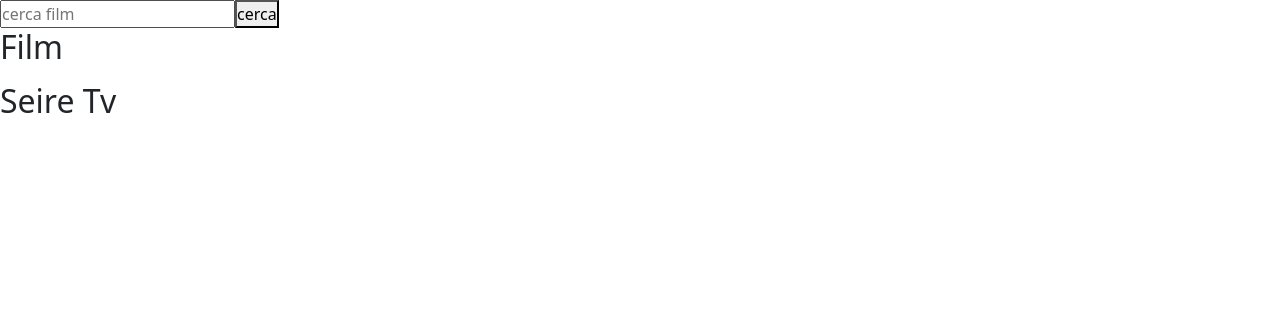
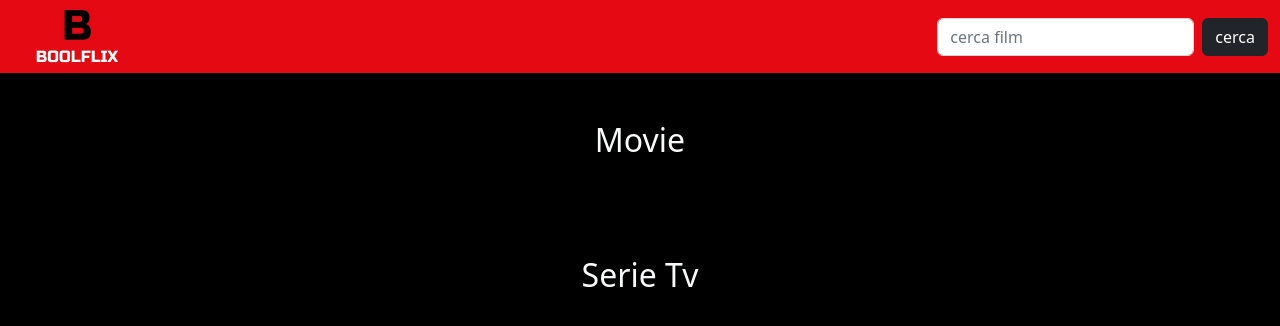
Before and after one commit to tinotringali/vuejs-template, a Vue app: page / in a window 1280 px wide. Shown: the top 326 px of the page. Built offline with nearby package versions, Linux system fonts and the light colour scheme.

Commit message:
final commit

```diff
--- a/src/assets/scss/main.scss
+++ b/src/assets/scss/main.scss
@@ -1,3 +1,8 @@
 @use './_partial/reset';
 @use './_partial/variables';
 @import "../../../node_modules/bootstrap/scss/bootstrap.scss";
+
+
+body{
+    background-color: black;
+}
--- a/src/components/AppCards.vue
+++ b/src/components/AppCards.vue
@@ -6,8 +6,8 @@ export default {
     components: {
         CountryFlag
     },
-    data(){
-        return{
+    data() {
+        return {
             store
         }
     },
@@ -23,7 +23,7 @@ export default {
                     return this.info.original_language;
             }
         },
-        getVote(){
+        getVote() {
             return Math.ceil(this.info.vote_average / 2);
         }
     }
@@ -32,12 +32,65 @@ export default {
 
 <template>
     <article>
-        <img :src="store.config.urlImg + info.poster_path" alt="">
-        <h3>{{ info.title || info.name }}</h3>
-        <h4>{{ info.original_title || info.original_name }}</h4>
-        <div>{{ getLanguage }}<country-flag :country=getLanguage size='small'/></div>
-        <div>{{ getVote }}</div>
-        <font-awesome-icon icon="fa-solid fa-star" v-for="n in getVote" />
-        <font-awesome-icon icon="fa-regular fa-star" v-for="n in 5-getVote"/>
+        <div class="flip-card p-1">
+            <div class="flip-card-inner">
+                <div class="flip-card-front">
+                    <img :src="store.config.urlImg + info.poster_path">
+                </div>
+                <div class="flip-card-back">
+                    <h3 class="text-center fs-5 p-1">{{ info.title || info.name }}</h3>
+                    <h4 class="text-center fs-6 p-1">{{ info.original_title || info.original_name }}</h4>
+                    <country-flag :country=getLanguage size='small' />
+                    <div class="d-flex justify-content-center my-3">
+                        <font-awesome-icon class="text-warning" icon="fa-solid fa-star" v-for="n in getVote" />
+                        <font-awesome-icon class="text-warning" icon="fa-regular fa-star" v-for="n in 5 - getVote" />
+                    </div>
+                    <p class="p-1 text-center">{{ info.overview }}</p>
+                </div>
+            </div>
+        </div>
     </article>
 </template>
+
+<style scoped>
+img {
+    width: 330px;
+    height: 520px;
+}
+
+p{
+    font-size: 12px;
+}
+.flip-card {
+    background-color: transparent;
+    width: 330px;
+    height: 520px;
+    perspective: 1000px;
+}
+
+.flip-card-inner {
+    position: relative;
+    width: 330px;
+    height: 520px;
+    text-align: center;
+    transition: transform 0.8s;
+    transform-style: preserve-3d;
+}
+
+.flip-card:hover .flip-card-inner {
+    transform: rotateY(180deg);
+}
+
+.flip-card-front,.flip-card-back {
+    position: absolute;
+    width: 330px;
+    height: 520px;
+    -webkit-backface-visibility: hidden;
+    backface-visibility: hidden;
+}
+.flip-card-back {
+    background-color: #e50914;
+    color: white;
+    transform: rotateY(180deg);
+}
+</style>
--- a/src/components/AppHeader.vue
+++ b/src/components/AppHeader.vue
@@ -1,20 +1,20 @@
 <script>
 import axios from 'axios';
-    import {store} from './store';
+import { store } from './store';
 
 export default {
-        name:'AppHeader',
-        data(){
-            return{
+    name: 'AppHeader',
+    data() {
+        return {
             store
         }
     },
-        methods:{
-            search(){
+    methods: {
+        search() {
 
             //Movie
-                axios.get(this.store.config.apiUrl + this.store.config.endpointMovie , {
-                    params:{
+            axios.get(this.store.config.apiUrl + this.store.config.endpointMovie, {
+                params: {
                     api_key: this.store.config.apiKey,
                     language: this.store.config.defaultLang,
                     query: this.store.searchKey
@@ -25,8 +25,8 @@
             });
 
             //serieTv
-                axios.get(this.store.config.apiUrl + this.store.config.endpointSerieTv , {
-                    params:{
+            axios.get(this.store.config.apiUrl + this.store.config.endpointSerieTv, {
+                params: {
                     api_key: this.store.config.apiKey,
                     language: this.store.config.defaultLang,
                     query: this.store.searchKey
@@ -42,12 +42,26 @@
 </script>
 
 <template>
+    <nav class="navbar bg-body-tertiary">
+        <div class="container-fluid">
+            <a href="http://localhost:5173/?"><img src="../img/logo.jpg" alt=""></a>
+            <div class="d-flex" role="search">
+                <input v-model="store.searchKey" class="form-control me-2" type="text" placeholder="cerca film">
+                <button @click="search" class="btn btn-dark">cerca</button>
+            </div>
+        </div>
+    </nav>
     <header>
-        <input v-model="store.searchKey" type="text" placeholder="cerca film">
-        <button @click="search">cerca</button>
+
+
     </header>
 </template>
 
 <style lang="scss" scoped>
-
+nav{
+    background-color: #e50914;
+}
+img{
+    width: 130px;
+}
 </style>
--- a/src/components/AppMain.vue
+++ b/src/components/AppMain.vue
@@ -18,15 +18,15 @@
 <template>
  <main>
     <!-- movie -->
-    <h2>Film</h2>
-    <ul>
-        <li v-for="movie in store.movies">
+    <h2 class="text-center text-light my-5">Movie</h2>
+    <ul class="d-flex flex-wrap justify-content-center gap-3">
+        <li class="d-flex" v-for="movie in store.movies">
             <AppCards :info="movie" />
         </li>
     </ul>
     <!-- serieTv -->
-    <h2>Seire Tv</h2>
-    <ul>
+    <h2 class="text-center text-light my-5">Serie Tv</h2>
+    <ul class="d-flex flex-wrap justify-content-center gap-3">
         <li v-for="serieTv in store.serieTv">
             <AppCards :info="serieTv" />
         </li>
```
Also changed, not shown: src/assets/scss/_partial/_reset.scss (line endings or trailing spaces), src/img/logo.jpg (added). Lines whose indentation alone changed are shown as unchanged.
